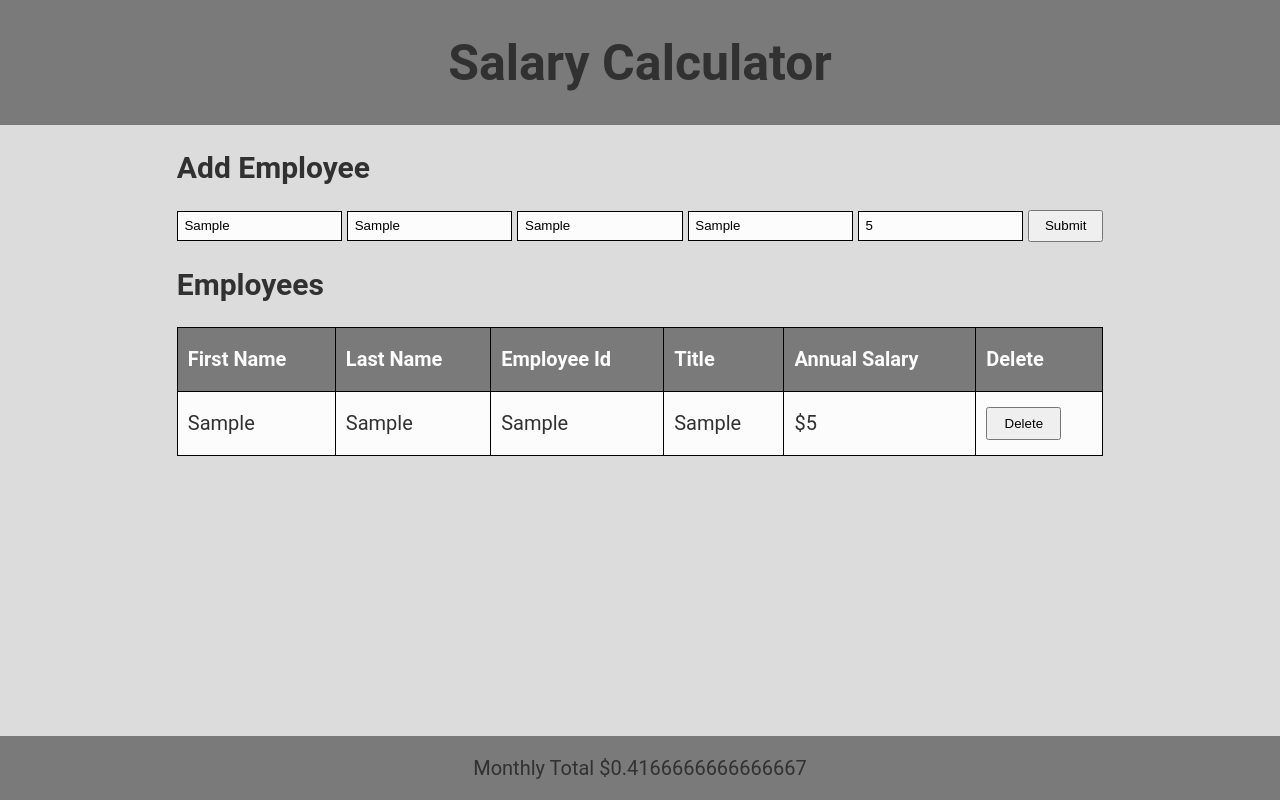
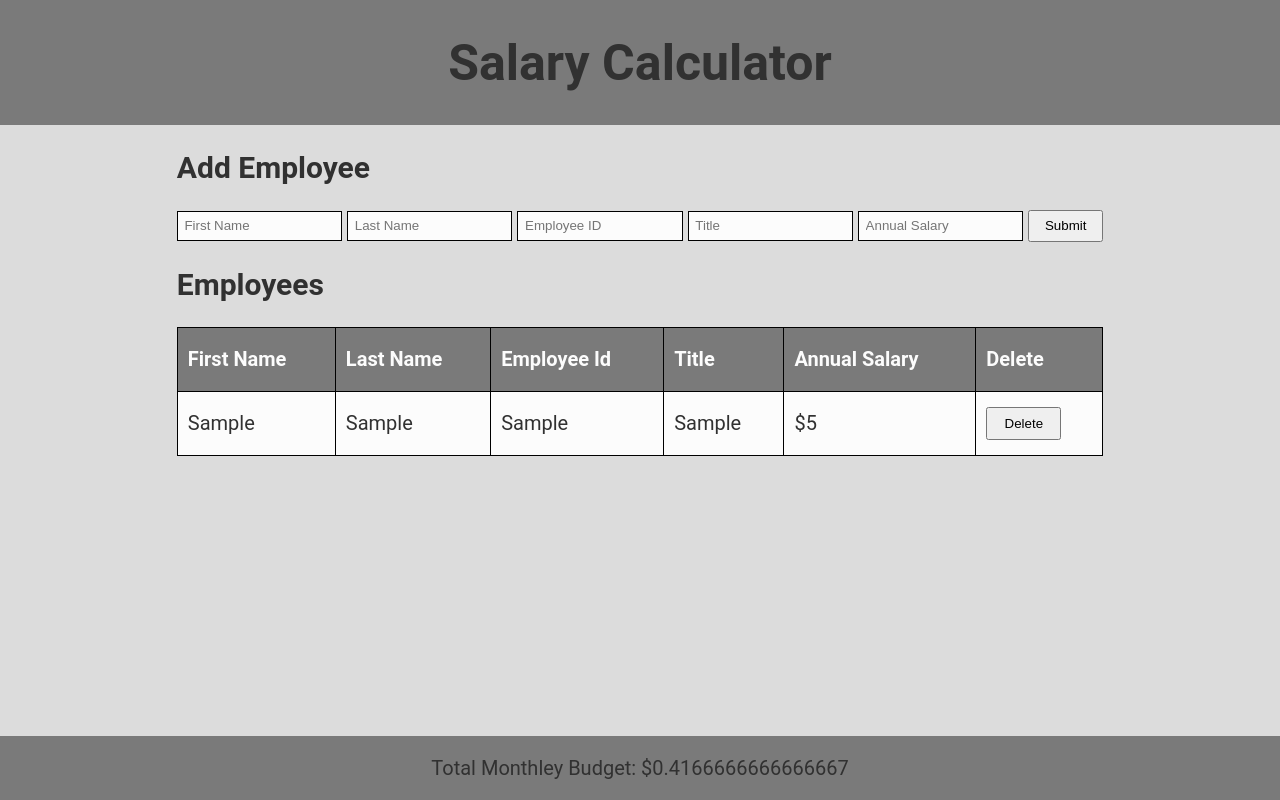
Before and after one commit to GreggTrunnell/weekend-salary-calculator, a website: page index.html in a window 1280 px wide. Both pictures are taken after typing "Sample", "Sample", "Sample", "Sample", "5" into the empty fields and a click on the button "Submit". Drawn offline with Linux system fonts and the light colour scheme.

Commit message:
got monthly salaries to add

```diff
--- a/index.html
+++ b/index.html
@@ -50,7 +50,7 @@
   </section>
   </main>
   <footer class="over-budget">
-    <p id="totalMonthly"> Monthly Total</p>
+    <p id="totalMonthly"> Total Monthly Budget:</p>
 
 
   </footer>
--- a/script.js
+++ b/script.js
@@ -48,13 +48,14 @@ let monthlyBudget = document.querySelector("#totalMonthly");
 monthlyBudget.textContent+=`
 $${totalMonthly}
 `;
-console.log(totalMonthly+=monthlyBudget);
 
-if ("#totalMonthly">20000){
-  totalSalary.classList.add(".over-budget");
-} else {
-     totalSalary.classList.remove(".over-budget")
-    }
+//document.querySelector("footer p") takes value from footer's p's element
+let totalMonthlyBudget=document.querySelector("footer p")
+//document.querySelector("footer p").textContent will take the value stored and add the
+//incoming total monthly
+document.querySelector("footer p").textContent = "Total Monthley Budget: $"+totalMonthly
+
+totalMonthlyBudget;
 
 document.getElementById("employeeForm").reset();
 }//*end of addEmployee function
@@ -66,15 +67,14 @@ function deleteEmployee(event){
     event.target.parentNode.parentNode.remove();
 }//*end of deleteEmployee function
 
- if ("#totalMonthly">20000){
-   totalSalary.classList.add(".over-budget");
- } else {
-      totalSalary.classList.remove(".over-budget")
-     }
+// if (totalMonthly > 20000){
+//   footer.classList.add(".over-budget");
+// } else {
+//   footer.classList.remove(".over-budget")
+//     }
 
-
-
-// //Will need to Monthly total. We need to start at 0 and then add to it
-// const totalMonthlySalary=0;
-// //Will need to /12 to turn annualSalary into monthlySalary
-// const monthlySalary= annualSalary /12
+//  if ("#totalMonthly">20000){
+//    totalSalary.classList.add(".over-budget");
+//  } else {
+//       totalSalary.classList.remove(".over-budget")
+//      }
```
